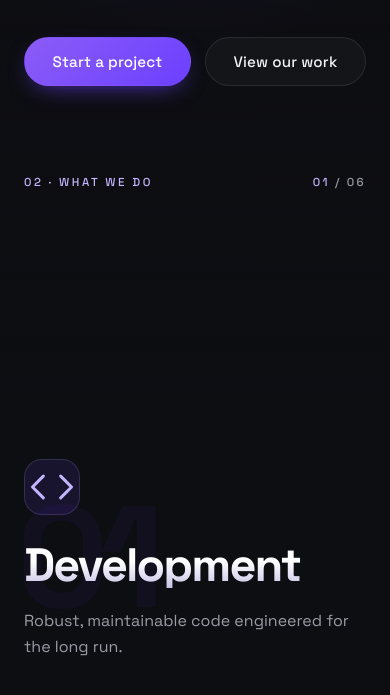
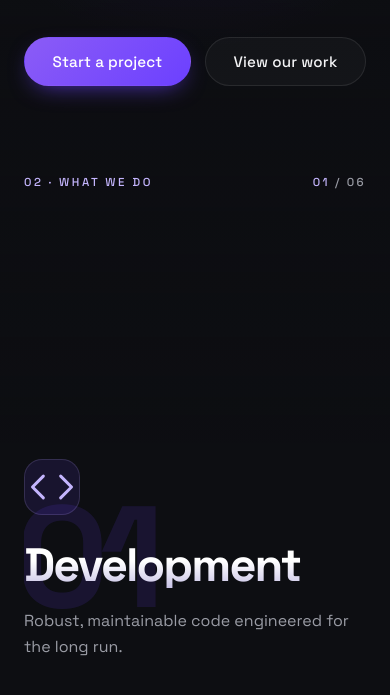
Before and after one commit to ygglue/kr8-labs, a website built with Vite: page index.html in a window 390 px wide. Shown: the part 401-1096 px from the top of the page. Built offline with nearby package versions, Linux system fonts and the light colour scheme; what @paper-design/shaders would draw is missing.

Commit message:
Increase service number opacity for visibility on lighter mobile bg

```diff
--- a/src/style.css
+++ b/src/style.css
@@ -317,7 +317,7 @@ section {
   line-height: 1;
   letter-spacing: -0.06em;
   color: var(--purple);
-  opacity: 0.055;
+  opacity: 0.13;
   user-select: none;
   pointer-events: none;
 }
```
